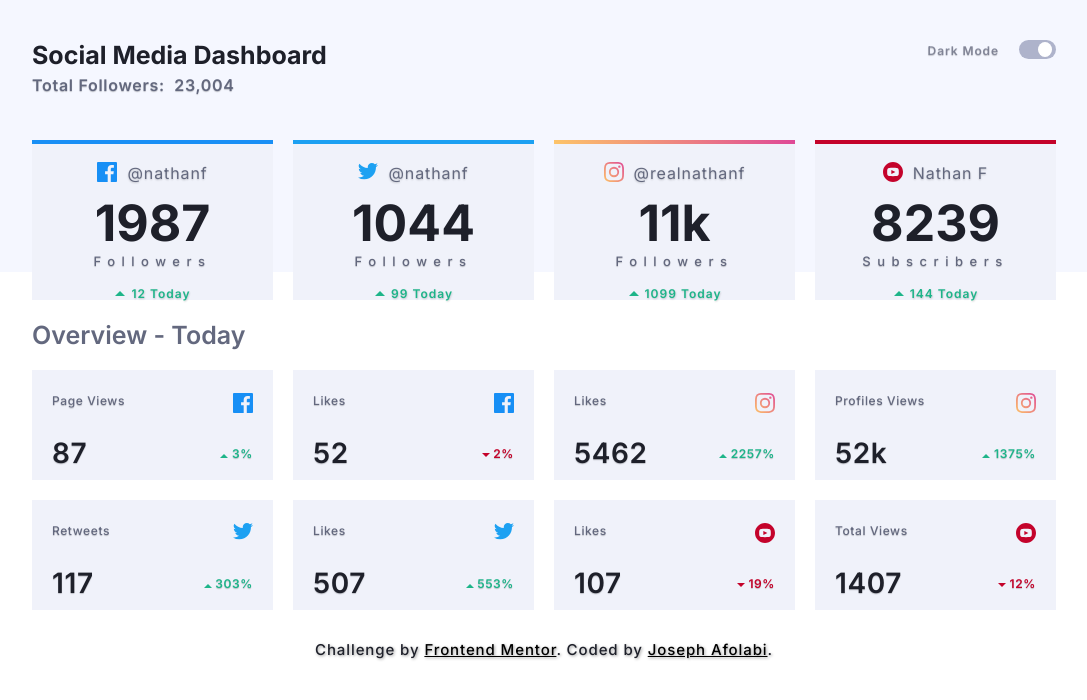
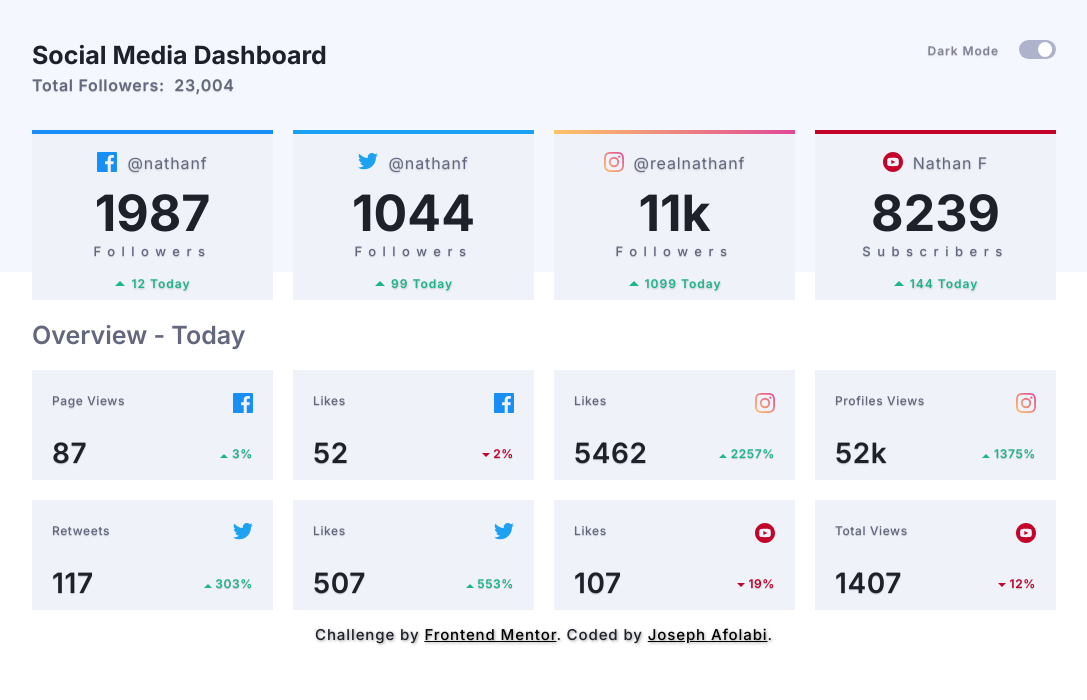
Before and after one commit to Afolabi-bit/social-media-dashboard, a plain HTML site: page index.html in a window 1280 px wide. Shown: the whole page, without its empty margins (96-1183 px from the left). Drawn offline with Linux system fonts and the light colour scheme.

Commit message:
third commit

```diff
--- a/style.css
+++ b/style.css
@@ -159,9 +159,9 @@ img {
 
 .main-container .content .socials-card {
   width: 100%;
-  padding-top: 40px;
+  padding-top: 30px;
   grid-template-columns: repeat(4, 1fr);
-  grid-template-rows: 160px;
+  grid-template-rows: 170px;
   grid-gap: 20px;
 }
 
@@ -326,7 +326,7 @@ img {
 
 .attribution {
   color: var(--dark-blue-text-light);
-  margin-top: 30px;
+  margin-top: 15px;
   font-size: 15px;
   font-weight: 500;
   text-align: center;
```
